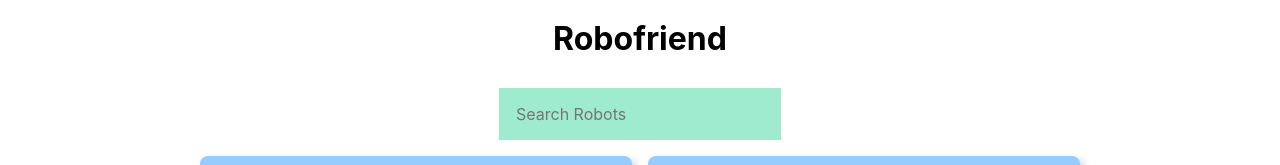
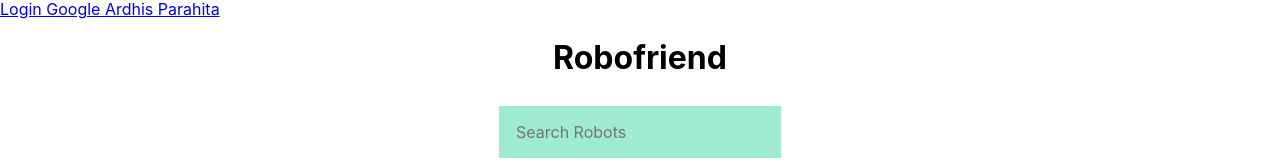
Before and after one commit to ardhisparahita/Robo-friend, a React (Create React App) app: page / in a window 1280 px wide. Shown: the top 165 px of the page. Built offline with nearby package versions, Linux system fonts and the light colour scheme.

Commit message:
add link login

```diff
--- a/package.json
+++ b/package.json
@@ -8,6 +8,7 @@
     "@testing-library/user-event": "^13.2.1",
     "react": "^18.2.0",
     "react-dom": "^18.2.0",
+    "react-router-dom": "^6.4.2",
     "react-scripts": "5.0.1",
     "tachyons": "^4.12.0",
     "web-vitals": "^2.1.0"
--- a/src/App.js
+++ b/src/App.js
@@ -2,6 +2,7 @@ import React, { useState } from 'react'
 import CardList from './Components/CardList'
 import { listRobots } from './utils/robots';
 import SearchBox from './Components/SearchBox';
+import {BrowserRouter, Routes, Route} from 'react-router-dom'
 
 const App = () => {
   // eslint-disable-next-line
@@ -16,12 +17,25 @@ const App = () => {
     return robot.name.toLowerCase().includes(searchField.toLowerCase())
   })
   return (
+    <>
+    <BrowserRouter>
+    <Routes>
+      <Route
+        path='/'
+        element={
+          <div className="App">
+            <a href='https://fadfaasd.herokuapp.com/api/v1/auth/google'>Login Google Ardhis Parahita</a>
+          </div>
+        }/>
+    </Routes>
+    </BrowserRouter>
 
     <div className='tc'>
       <h1>Robofriend</h1>
       <SearchBox searchChange={onSearchChange}/>
       <CardList robots={filteredRobots}/>
     </div>
+    </>
   )
 }
 
```
Also changed, not shown: 1 other file (tests, documents, lock files or other folders).
